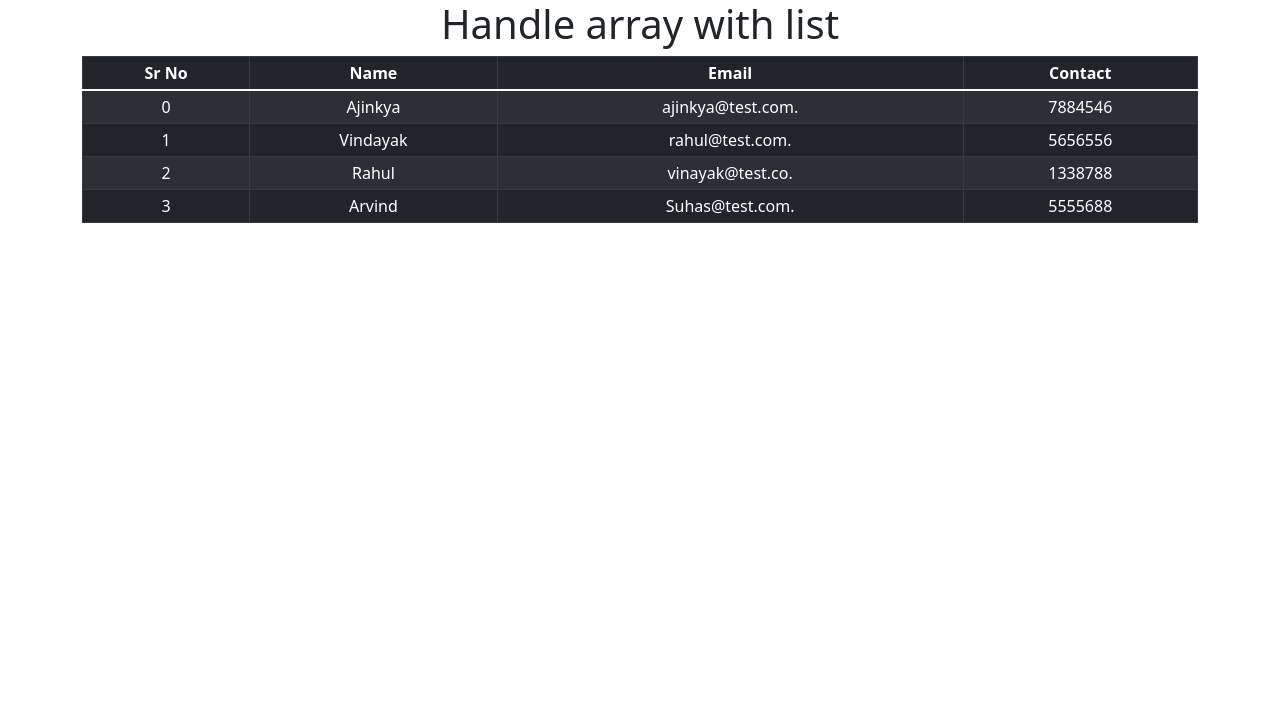
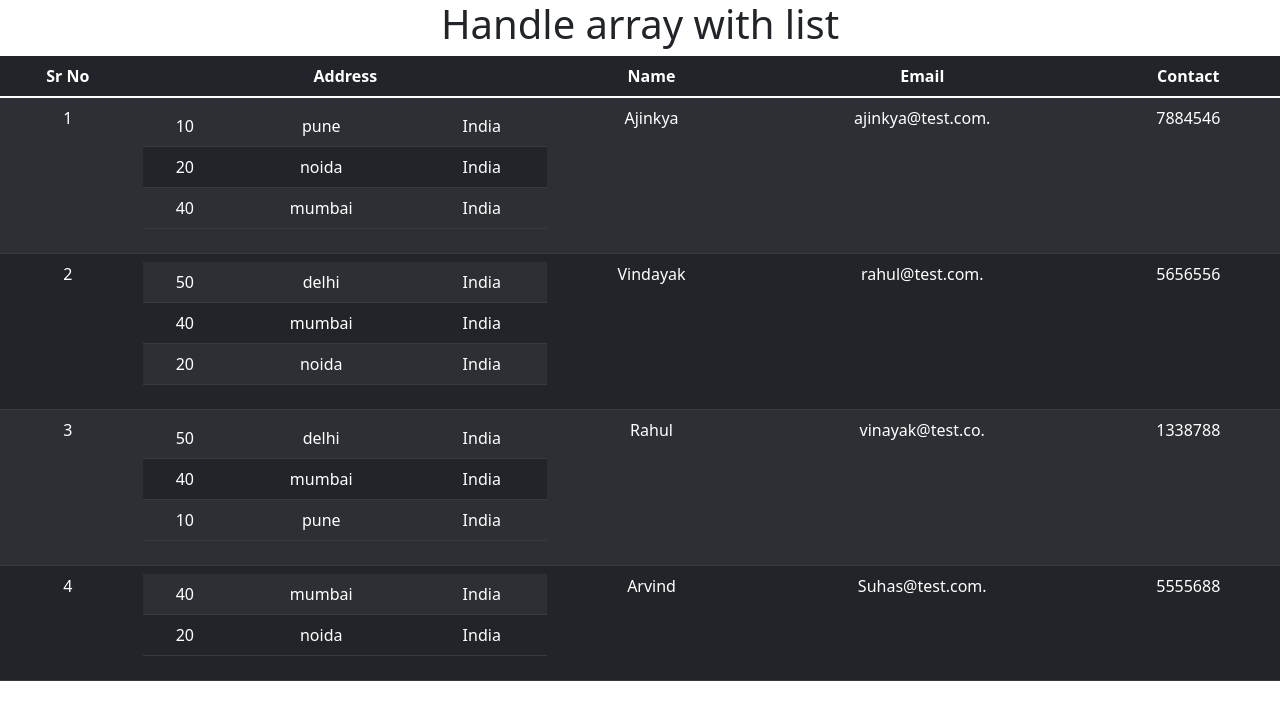
Before and after one commit to gulhaneaj007/reactapp, a React (Create React App) app: page / in a window 1280 px wide. Shown: the top 720 px of the page. Built offline with nearby package versions, Linux system fonts and the light colour scheme.

Commit message:
Nested List In React JS

```diff
--- a/src/App.js
+++ b/src/App.js
@@ -1,54 +1,71 @@
 import React from "react";
 import { Table } from "react-bootstrap";
-// import { Carousel } from 'react-bootstrap';
 import "./App.css";
 function App() {
   const result = [
-    { name: "Ajinkya", email: "ajinkya@test.com.", no: 7884546 },
-    { name: "Vindayak", email: "rahul@test.com.", no: 5656556 },
-    { name: "Rahul", email: "vinayak@test.co.", no: 1338788 },
-    { name: "Arvind", email: "Suhas@test.com.", no: 5555688 },
+    { name: "Ajinkya", email: "ajinkya@test.com.", no: 7884546,Address :
+      [{HN:'10',city:"pune",country :"India"},
+        {HN:'20',city:"noida",country :"India"},
+        {HN:'40',city:"mumbai",country :"India"}
+      ]
+    },
+    { name: "Vindayak", email: "rahul@test.com.", no: 5656556,Address :
+      [{HN:'50',city:"delhi",country :"India"},
+      {HN:'40',city:"mumbai",country :"India"},
+      {HN:'20',city:"noida",country :"India"}
+      ]
+    },
+    { name: "Rahul", email: "vinayak@test.co.", no: 1338788,Address :
+      [{HN:'50',city:"delhi",country :"India"},
+      {HN:'40',city:"mumbai",country :"India"},
+      {HN:'10',city:"pune",country :"India"}
+      ]
+    },
+    { name: "Arvind", email: "Suhas@test.com.", no: 5555688,Address :
+      [{HN:'40',city:"mumbai",country :"India"},
+        {HN:'20',city:"noida",country :"India"}
+      ]
+    }
   ];
-
-  // result.map((key) => {
-  //   console.log("my name is :", key);
-  //   return true;
-  // });
-
   return (
     <>
-      <div className="App container">
+      <div className="App ">
         <h1>Handle array with list</h1>
-        {/* <Carousel>
-          {result.map((key)=>(
-            <Carousel.Item>
-              <img className="d-block w-100" src="https://images.ctfassets.net/hrltx12pl8hq/4N1NeoHTaT8nI0x7p1jCGk/5a6054a5046b7749a6b78ad3ca1eb57f/water-splash-clr-shutterstock_258421805.jpg?fit=fill&w=480&h=270&fm=webp" alt="First slide" />
-              <Carousel.Caption>
-                <h3>{key.name} : slide lable</h3>
-                <p>{key.email}</p>
-              </Carousel.Caption>
-            </Carousel.Item>
-
-          ))}
-
-        </Carousel> */}
-
-        <Table striped bordered variant="dark" size="sm">
+        <Table striped variant="dark" >
           <thead>
             <tr>
+
               <th>Sr No</th>
+              <th>Address</th>
               <th> Name</th>
               <th>Email</th>
               <th>Contact</th>
             </tr>
           </thead>
           <tbody>
-            {result.map((data, i) => (
+            {result.map((item, i) => (
               <tr key={i}>
-                <td>{i}</td>
-                <td>{data.name}</td>
-                <td>{data.email}</td>
-                <td>{data.no}</td>
+                <td>{i+1}</td>
+                <td>
+                  <Table striped variant="dark" >
+                    <tbody>
+                      {
+                        item.Address.map((arr_data,j)=>
+                        <tr key ={j}>
+                          <td>{arr_data.HN}</td>
+                          <td>{arr_data.city}</td>
+                          <td>{arr_data.country}</td>
+                        </tr>
+                        )
+                      }
+                    </tbody>
+                  </Table>
+                </td>
+
+                <td>{item.name}</td>
+                <td>{item.email}</td>
+                <td>{item.no}</td>
+
               </tr>
             ))}
           </tbody>
```
